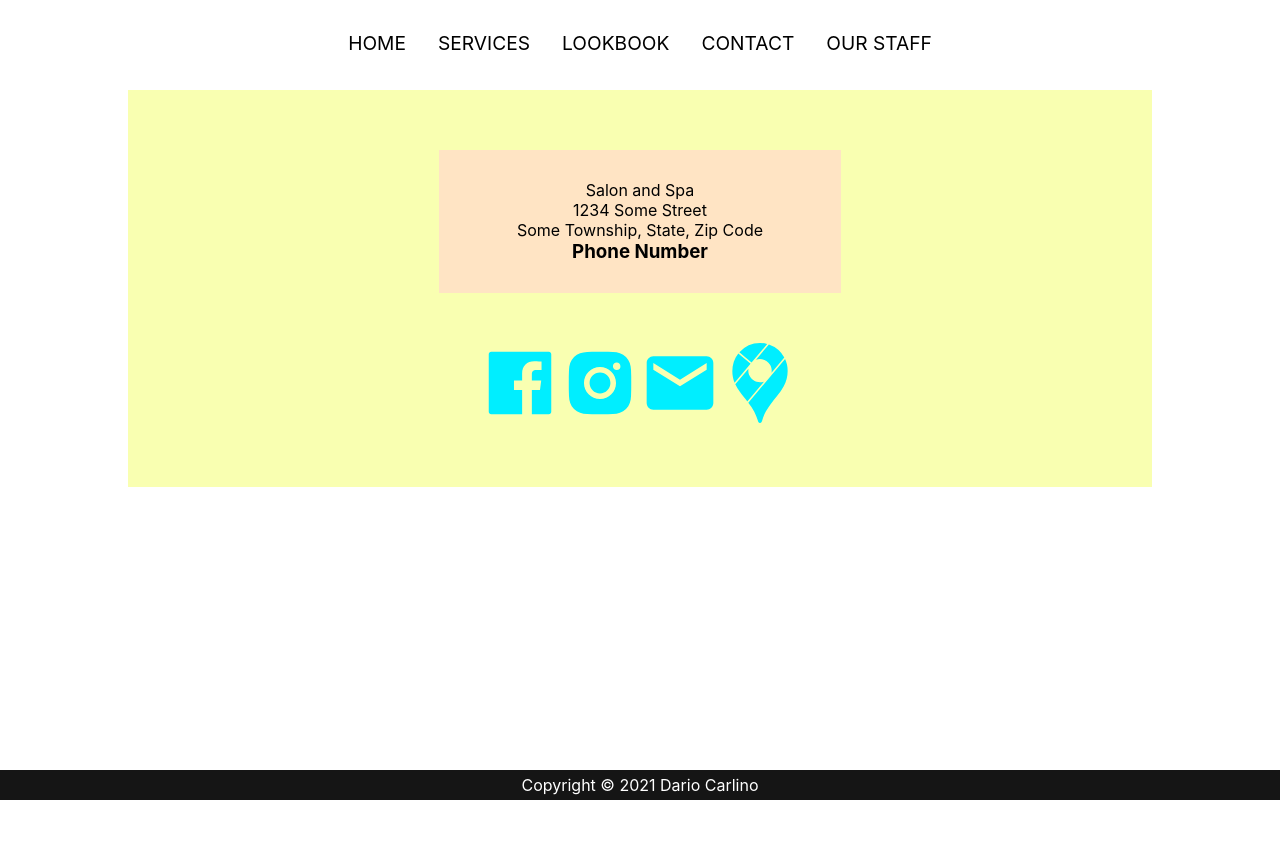
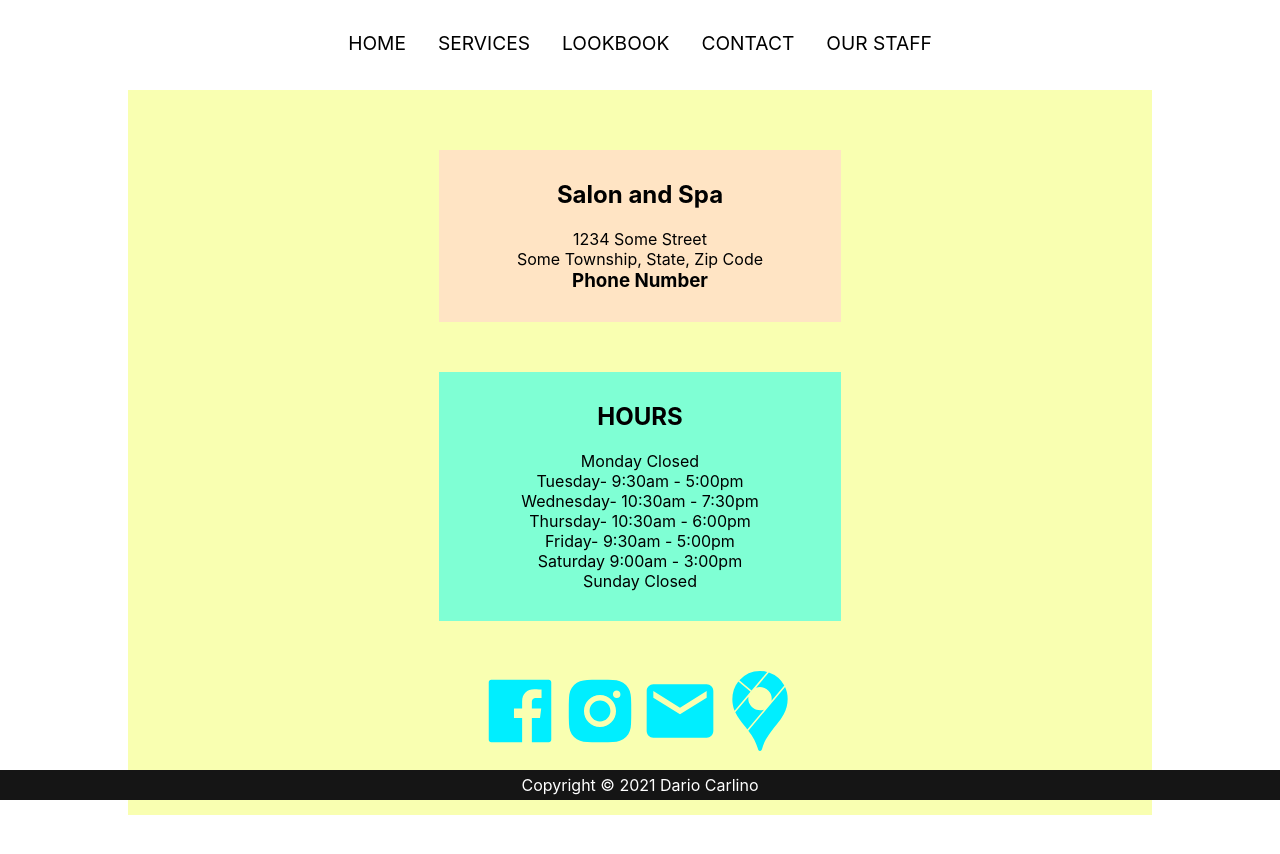
Before and after one commit to cloudymolecule/salon-template, a React (Create React App) app: page /contact in a window 1280 px wide. Shown: the top 854 px of the page. Before the commit the page ends 800 px from the top, so only its background shows below. Built offline with nearby package versions, Linux system fonts and the light colour scheme.

Commit message:
Add contact hours

```diff
--- a/src/components/Contact.js
+++ b/src/components/Contact.js
@@ -12,10 +12,23 @@ function Contact() {
             <div className='contact-container'>
 
                 <div className='contact-info'>
-                    <p>Salon and Spa</p>
+                    <h2>Salon and Spa</h2>
+                    <br />
                     <p>1234 Some Street</p>
                     <p>Some Township, State, Zip Code</p>
                     <h3>Phone Number</h3>
+                </div>
+
+                <div className='contact-hours'>
+                    <h2>HOURS</h2>
+                    <br />
+                    <p>Monday Closed</p>
+                    <p>Tuesday- 9:30am - 5:00pm</p>
+                    <p>Wednesday- 10:30am - 7:30pm</p>
+                    <p>Thursday- 10:30am - 6:00pm</p>
+                    <p>Friday- 9:30am - 5:00pm</p>
+                    <p>Saturday 9:00am - 3:00pm</p>
+                    <p>Sunday Closed</p>
                 </div>
 
                 <div className='contact-container-container'>
--- a/src/components/LookBook.js
+++ b/src/components/LookBook.js
@@ -20,6 +20,7 @@ function LookBook() {
     return (
         <>
             <div className='lookbook-container'>
+                <h1 className='lookbook-title'>Lookbook</h1>
                 <Gallery photos={LookbookSrc} onClick={openLightbox} />
                 <ModalGateway>
                     {viewerIsOpen ? (
--- a/src/styles/Contact.css
+++ b/src/styles/Contact.css
@@ -18,6 +18,15 @@
     margin-top: 50px;
 }
 
+.contact-hours {
+    background: aquamarine;
+    padding-top: 30px;
+    padding-bottom: 30px;
+    margin-left: 30%;
+    margin-right: 30%;
+    margin-top: 50px;
+}
+
 .contact-container-container {
     padding-top: 50px;
     padding-bottom: 50px;
--- a/src/styles/LookBook.css
+++ b/src/styles/LookBook.css
@@ -0,0 +1,4 @@
+.lookbook-title {
+    text-align: center;
+    padding: 30px;
+}
```
